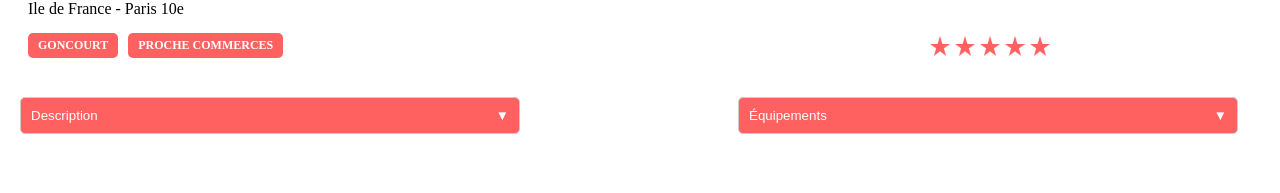
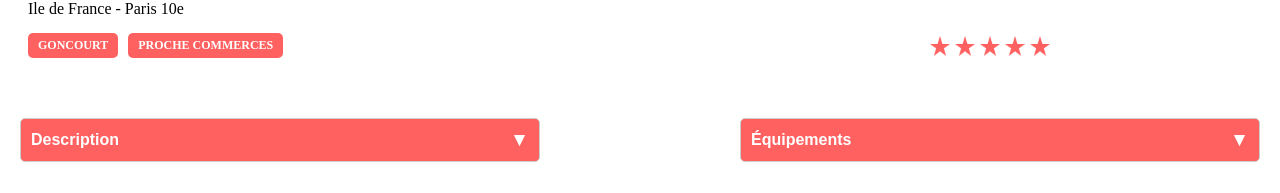
Before and after one commit to Omzo02/cinquieme_projet, a React (Create React App) app in the folder kasa/: page /property/0979876d in a window 1280 px wide. Shown: the part 607-800 px from the top of the page. Built offline with nearby package versions, Linux system fonts and the light colour scheme.

Commit message:
Modification du fichier logements.json

```diff
--- a/kasa/src/components/collapse/Collapse.jsx
+++ b/kasa/src/components/collapse/Collapse.jsx
@@ -1,35 +1,33 @@
 import React, { useState } from 'react';
-import './Collapse.scss'; // Import de la feuille de style SCSS pour l'animation
+import './Collapse.scss';
 
-const Collapse = ({ title, children, className }) => {
-  const [isOpen, setIsOpen] = useState(false); // État pour savoir si le contenu est ouvert ou fermé
+const Collapse = ({ title, children, className = '' }) => {
+  const [isOpen, setIsOpen] = useState(false);
 
   const toggleCollapse = () => {
-    setIsOpen((prevState) => !prevState); // Alterne entre ouvert et fermé
+    setIsOpen((prevState) => !prevState);
   };
 
   return (
     <div className={`collapse ${className}`}>
+      {/* Bouton pour ouvrir/fermer */}
       <button
         className="collapse-btn"
         onClick={toggleCollapse}
         aria-expanded={isOpen}
-        aria-controls={`collapse-content-${title}`} // Lier le bouton au contenu
+        aria-controls={`collapse-content-${title}`}
+        id={`collapse-btn-${title}`}
       >
         {title}
-        <span className={`collapse-icon ${isOpen ? 'open' : ''}`}>
-          &#9660;
-        </span>{' '}
-        {/* Flèche de direction */}
+        <span className={`collapse-icon ${isOpen ? 'open' : ''}`}>&#9660;</span>
       </button>
 
-      {/* Animation du contenu */}
+      {/* Contenu conditionnellement affiché */}
       <div
         id={`collapse-content-${title}`}
         className={`collapse-content ${isOpen ? 'open' : ''}`}
         role="region"
         aria-labelledby={`collapse-btn-${title}`}
-        style={{ maxHeight: isOpen ? '200px' : '0' }} // Contrôle dynamique de la hauteur
       >
         {children}
       </div>
--- a/kasa/src/components/collapse/Collapse.scss
+++ b/kasa/src/components/collapse/Collapse.scss
@@ -1,61 +1,60 @@
 .collapse {
   margin: 20px 0;
   display: flex;
-  justify-content: center;
+  flex-direction: column;
+  align-items: center;
+  width: 100%;
 }
 
 .collapse-btn {
   display: flex;
+  justify-content: space-between;
   align-items: center;
-  width: 500px;
+  width: 520px;
   padding: 10px;
   background: #ff6060;
-  border: 1px solid #ccc;
+  color: #ffffff;
+  border: none;
+  border-radius: 5px;
   cursor: pointer;
-  text-align: left;
-  color: #ffffff;
-  border-radius: 5px;
-  justify-content: space-between;
-  align-items: center;
-}
+  font-size: 1rem;
+  font-weight: bold;
+  transition: background 0.3s ease;
 
-.collapse-btn:focus {
-  outline: none;
+  &:hover {
+    background: #e65555;
+  }
+
+  &:focus {
+    outline: none;
+    box-shadow: 0 0 0 3px rgba(255, 96, 96, 0.5);
+  }
+
+  .collapse-icon {
+    font-size: 1.2rem;
+    transition: transform 0.3s ease;
+  }
+
+  .collapse-icon.open {
+    transform: rotate(180deg); /* Flèche vers le haut */
+  }
 }
 
 .collapse-content {
   overflow: hidden;
-  max-height: 0; /* Le contenu est caché par défaut */
-  opacity: 0; /* Le contenu est invisible par défaut */
-  padding: 0 10px;
-  margin-top: 10px; /* Espace entre le bouton et le contenu */
+  max-height: 0;
+  opacity: 0;
   transition: max-height 0.5s ease, opacity 0.3s ease;
+  padding: 0 15px;
+  width: 100%;
+  max-width: 500px;
   background: #ffffff;
+  border: 1px solid #ddd;
+  border-radius: 5px;
+  margin-top: 10px;
+
+  &.open {
+    max-height: 500px; /* Ajuste selon le contenu */
+    opacity: 1;
+  }
 }
-
-.collapse-content.open {
-  opacity: 1; /* Le contenu devient visible */
-  max-height: 1000px; /* Augmenter la valeur pour s'assurer que tout le contenu soit visible */
-}
-
-.collapse-icon {
-  transition: transform 0.3s ease; /* Animation de la rotation de la flèche */
-}
-
-.collapse-icon.open {
-  transform: rotate(
-    180deg
-  ); /* Rotation de la flèche lorsque le contenu est ouvert */
-}
-.collapse-buttons-container {
-  align-items: center;
-  border-radius: 7px;
-  color: #fff;
-  display: flex;
-  font-size: 18px;
-  font-weight: 700;
-  height: 35px;
-  justify-content: space-between;
-  padding: 1vw 1vw 1vw 2vw;
-  width: 92%;
-}
--- a/kasa/src/pages/home/Home.jsx
+++ b/kasa/src/pages/home/Home.jsx
@@ -1,7 +1,7 @@
 import React from 'react';
 import Banner from '../../components/banner/Banner';
 import Card from '../../components/card/Card';
-import Logements from '../../datas/Logements.json';
+import logements from '../../datas/logements.json';
 import './Home.scss';
 
 const Home = () => {
@@ -9,7 +9,7 @@ const Home = () => {
     <div className="home">
       <Banner />
       <div className="home-cards">
-        {Logements.map((logement) => (
+        {logements.map((logement) => (
           <Card
             key={logement.id}
             id={logement.id}
--- a/kasa/src/pages/property/Property.jsx
+++ b/kasa/src/pages/property/Property.jsx
@@ -1,6 +1,6 @@
 import React from 'react';
 import { useParams, Navigate } from 'react-router-dom';
-import logements from '../../datas/Logements.json'; // Données des logements
+import logements from '../../datas/logements.json'; // Données des logements
 import Slideshow from '../../components/slideshow/Slideshow';
 import Collapse from '../../components/collapse/Collapse';
 import Ratings from '../../components/ratings/Ratings';
@@ -22,7 +22,7 @@ const Property = () => {
         <h1 className="property-title">{property.title}</h1>
         <p className="property-location">{property.location}</p>
 
-        {/* Div Host modifiée avec l'image dans un cercle et le nom à côté */}
+        {/* Div Host avec image et nom */}
         <div className="host">
           <div className="host-info">
             <div className="host-picture">
```
